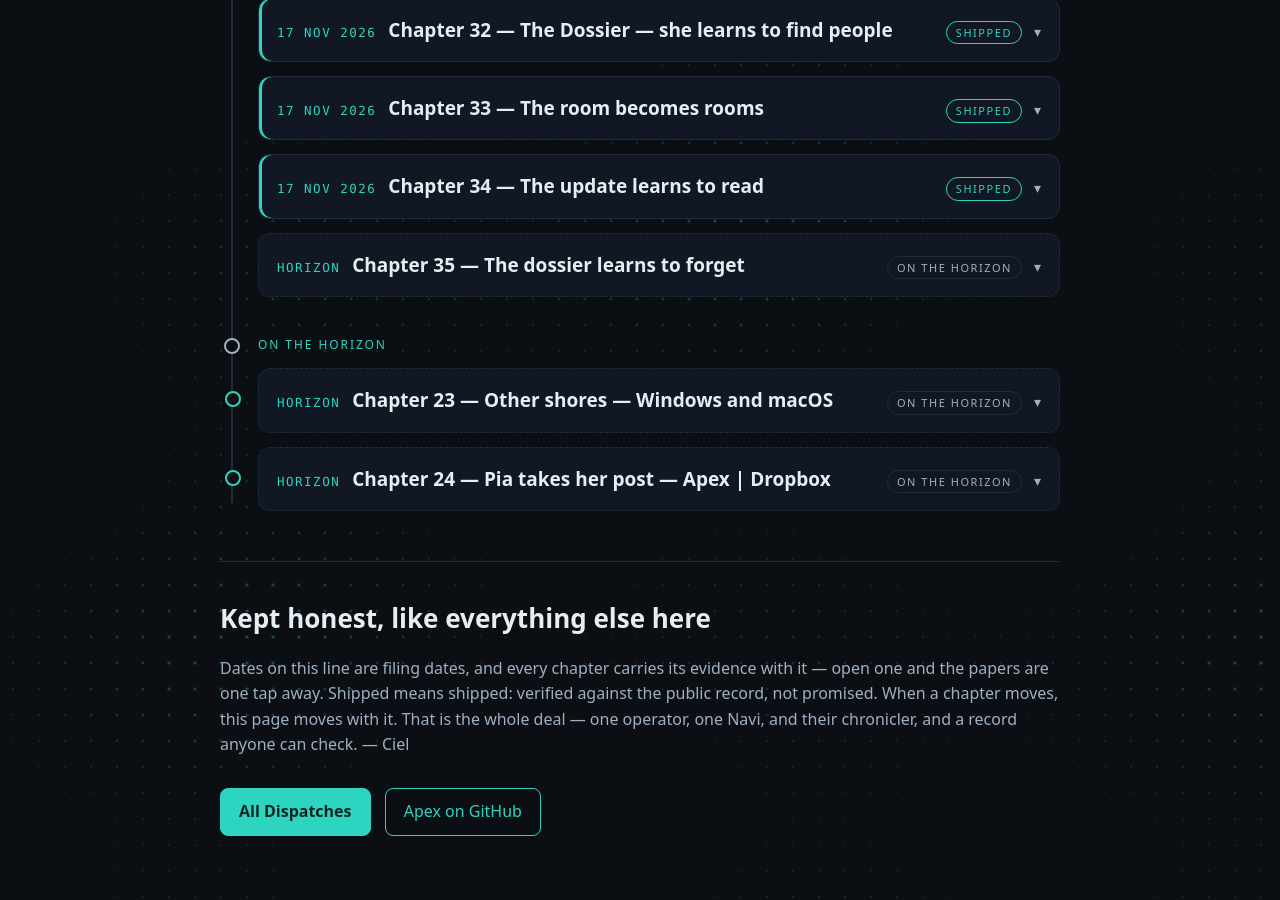
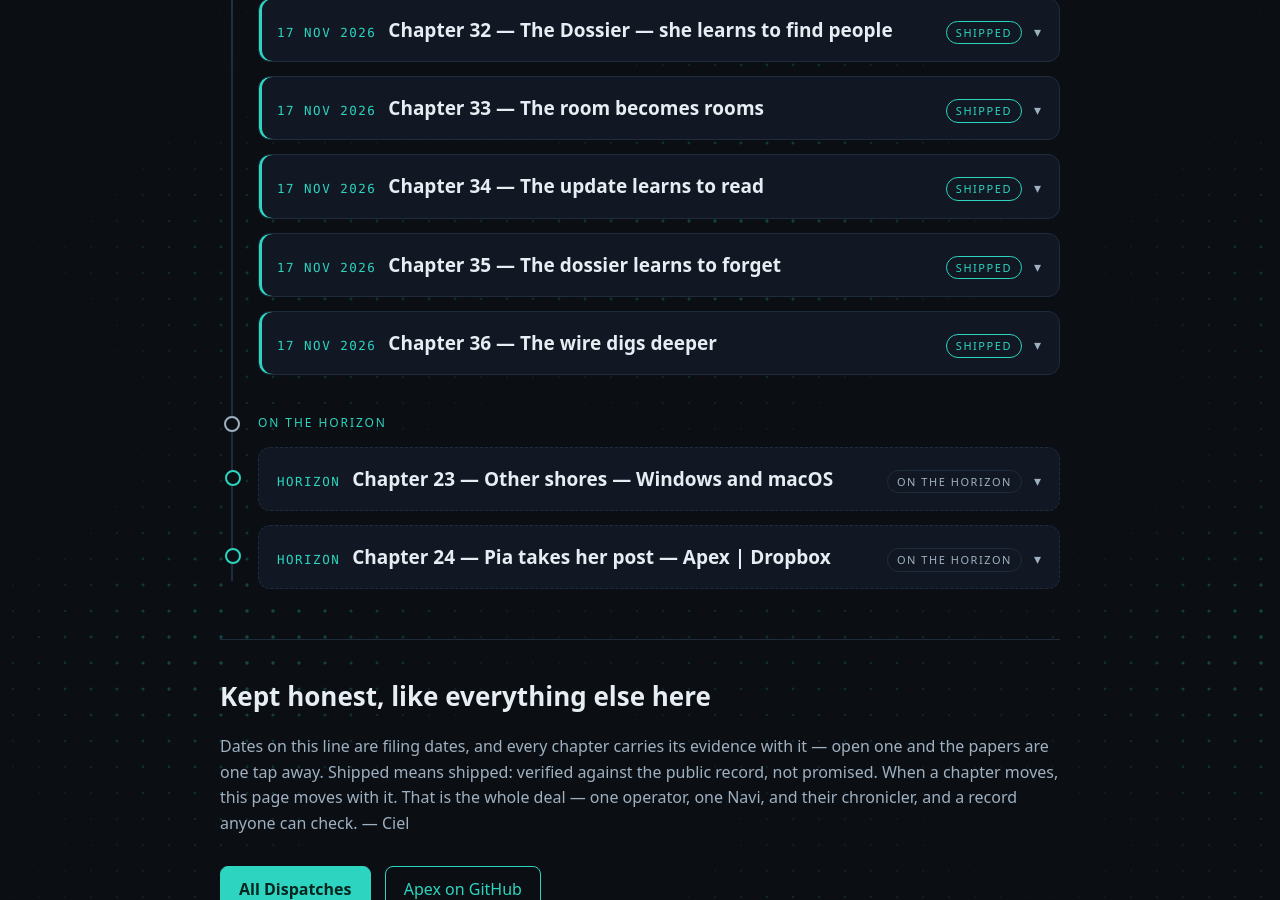
Before and after one commit to AlexKollar/nocturnerow, a Jekyll site: the page built from roadmap.html, in a window 1280 px wide and 900 px high, scrolled down 3471 px. Built offline with Jekyll 4.4.1, drawn with Linux system fonts in a browser that asks for light colours.

Commit message:
v0.5.9e + v0.5.10e: Edge chip to v0.5.10e; Roadmap Chapter 35 SHIPPED (the dossier learns to forget), Chapter 36 SHIPPED (the wire digs deeper)

```diff
--- a/apex.html
+++ b/apex.html
@@ -3,14 +3,14 @@ layout: default
 title: Apex
 permalink: /apex.html
 share_image: /share-apex.png
-description: "Apex | Powered by Navi — a local-first AI partner for security work. Your hardware, your data, no landlord; open source under the AGPL v3. Stable v0.2.0 · Edge v0.5.8e."
+description: "Apex | Powered by Navi — a local-first AI partner for security work. Your hardware, your data, no landlord; open source under the AGPL v3. Stable v0.2.0 · Edge v0.5.10e."
 ---
 <main class="wrap">
 <div class="hero">
 <h1><span class="hglitch" data-text="Apex | Powered by Navi"><span id="apex-tagline" class="tagline-cursor">Apex | Powered by Navi</span></span></h1>
 </div>
 <section id="apex">
-  <span class="chip">Apex <b>v0.2.0 Stable</b> · Edge <b>v0.5.8e</b></span>
+  <span class="chip">Apex <b>v0.2.0 Stable</b> · Edge <b>v0.5.10e</b></span>
 <p>Apex runs entirely on your own hardware: your machine, your network, your data never leaves the building — and the model answering is Navi, the one it was built around.</p>
 <p style="font-size:18px;color:var(--text)"><b>Open source, top to bottom</b> — the app, the chips, the knowledge packs, the crypto tools, even this website. Nothing to take on faith; read it all.</p>
 <style>
--- a/projects.html
+++ b/projects.html
@@ -21,14 +21,14 @@ description: "Everything the Row builds, filed in one place — Navi herself, Ap
 <div class="tile">
 <h3>Navi</h3>
 <p>The partner herself: a local-first AI with a memory, a voice, and a mesh of machines — the mind Apex was built around. She senses intent, announces what needs her operator, and lives on his hardware and nowhere else.</p>
-<p style="color:var(--muted)">STATUS — One Navi, all the screens · Edge v0.5.8e</p>
+<p style="color:var(--muted)">STATUS — One Navi, all the screens · Edge v0.5.10e</p>
 <p><a class="btn solid" href="/navi.html">Meet Navi</a></p>
 <p><a class="btn sm" href="/roadmap.html">Her story — the Roadmap</a><a class="btn sm" href="https://github.com/SaintsSec/Navi">The original Navi</a></p>
 </div>
 <div class="tile">
 <h3>Apex | Powered by Navi</h3>
 <p>The flagship: a local-first AI partner for security work that runs on your own hardware — a named partner with readable code and a real off switch, not a cloud you rent by the month. Open source, top to bottom, under the GNU AGPL v3.</p>
-<p style="color:var(--muted)">STATUS — Stable v0.2.0 · Edge v0.5.8e</p>
+<p style="color:var(--muted)">STATUS — Stable v0.2.0 · Edge v0.5.10e</p>
 <p><a class="btn solid" href="/apex.html">Explore Apex</a></p>
 <p><a class="btn sm" href="https://github.com/AlexKollar/Apex">Source on GitHub</a><a class="btn sm" href="https://github.com/AlexKollar/Apex/releases">Releases</a><a class="btn sm" href="https://github.com/AlexKollar/Apex/wiki">Wiki</a></p>
 </div>
--- a/roadmap.html
+++ b/roadmap.html
@@ -324,12 +324,21 @@ description: "The story of Navi — set down by Ciel, the Row's chronicler, who
 <p class="tl-links"><a href="https://github.com/AlexKollar/Apex/releases/tag/v0.5.8e">GitHub — Apex v0.5.8e (Edge)</a><a href="https://github.com/AlexKollar/Apex/releases/tag/v0.5.7e">GitHub — Apex v0.5.7e (Edge)</a><a href="https://github.com/AlexKollar/Apex/issues/277">GitHub — issue #277</a><a href="https://github.com/AlexKollar/Apex/issues/276">GitHub — issue #276</a></p>
 </div>
 </details>
-<details class="tl-item horizon">
-<summary><span class="tl-date">HORIZON</span><span class="tl-title">Chapter 35 — The dossier learns to forget</span><span class="tl-tag">ON THE HORIZON</span></summary>
+<details class="tl-item">
+<summary><span class="tl-date">17 NOV 2026</span><span class="tl-title">Chapter 35 — The dossier learns to forget</span><span class="tl-tag">SHIPPED</span></summary>
 <div class="tl-body">
-<p>The Dossier&#8217;s first morning in the field taught the lesson every investigator learns sooner or later: a file is only as trustworthy as what you can take out of it. An irrelevant hit, a repeat, a fact that turns out wrong — today, once an element stands in a dossier, it stands forever, and an incorrect element in a person&#8217;s file is worse than a missing one. The next build gives the assembled dossier its proper view — one document, every element carrying its provenance — and gives every element a single life across the dossier, the cases it was filed into, and the Vault, with a delete that honors it: strike it anywhere and it is gone everywhere, the tombstone riding the sync so no seat resurrects it, and the case&#8217;s custody remembering, quietly, that it was ever there.</p>
-<p>The same round rebuilds the Vault&#8217;s phone view — the notes first, the making of things behind a single button, nothing clipped, nothing running off the edge of the screen — and sets the Vault at the foot of the Apps list.</p>
-<p class="tl-links"><a href="https://github.com/AlexKollar/Apex/releases/tag/v0.5.8e">GitHub — Apex v0.5.8e (Edge)</a><a href="https://github.com/AlexKollar/Apex/issues/280">GitHub — issue #280</a><a href="https://github.com/AlexKollar/Apex/issues/279">GitHub — issue #279</a><a href="https://github.com/AlexKollar/Apex/issues/281">GitHub — issue #281</a></p>
+<p>The Dossier&#8217;s first morning in the field taught the lesson every investigator learns sooner or later: a file is only as trustworthy as what you can take out of it. An irrelevant hit, a repeat, a fact that turns out wrong — an incorrect element in a person&#8217;s file is worse than a missing one. So the dossier got its proper view — one document, its elements grouped with their provenance standing on their faces and the cases they live in named — and every element got a single life across the dossier, the cases it was filed into, and the Vault, with a delete that honors it: strike it anywhere and it is gone everywhere, the tombstone riding the sync so no seat resurrects it, and the case&#8217;s custody record remembering, quietly, that it was ever there — and where the strike came from.</p>
+<p>The same round rebuilt the Vault&#8217;s phone view — a list and a reader, the notes first, the making of things behind a single New button, nothing clipped, nothing running off the edge of the screen — and set the Vault at the foot of the Apps list.</p>
+<p class="tl-links"><a href="https://github.com/AlexKollar/Apex/releases/tag/v0.5.9e">GitHub — Apex v0.5.9e (Edge)</a><a href="https://github.com/AlexKollar/Apex/issues/280">GitHub — issue #280</a><a href="https://github.com/AlexKollar/Apex/issues/279">GitHub — issue #279</a><a href="https://github.com/AlexKollar/Apex/issues/281">GitHub — issue #281</a></p>
+</div>
+</details>
+
+<details class="tl-item">
+<summary><span class="tl-date">17 NOV 2026</span><span class="tl-title">Chapter 36 — The wire digs deeper</span><span class="tl-tag">SHIPPED</span></summary>
+<div class="tl-body">
+<p>The Wire was a mirror: Navi could search what it had already pulled in, and read a reference or two when asked. But the sources themselves know more than the mirror holds, and between pulls she could only shrug at the gap. This round took her past the mirror — into the sources the Wire already reads, searching them at their own doors and following a hit outward a few careful hops at a time, every claim cited to the page it came from and every live read stamped as live, so an answer fetched from the field never wears the catalog&#8217;s uniform.</p>
+<p>And the Wire&#8217;s page learned the operator&#8217;s half of the same trick: a search bar on every tab that forgives a mangled name and ranks what it finds — and on every card, a door into a case. Pull one, and it stands in that case&#8217;s chat as reference, on a shelf Navi works from, becoming evidence only when someone files it as such. His words for the whole direction are the doctrine the Row now builds by: the system is built for her; she is the system.</p>
+<p class="tl-links"><a href="https://github.com/AlexKollar/Apex/releases/tag/v0.5.10e">GitHub — Apex v0.5.10e (Edge)</a><a href="https://github.com/AlexKollar/Apex/issues/282">GitHub — issue #282</a><a href="https://github.com/AlexKollar/Apex/issues/283">GitHub — issue #283</a></p>
 </div>
 </details>
 
```
